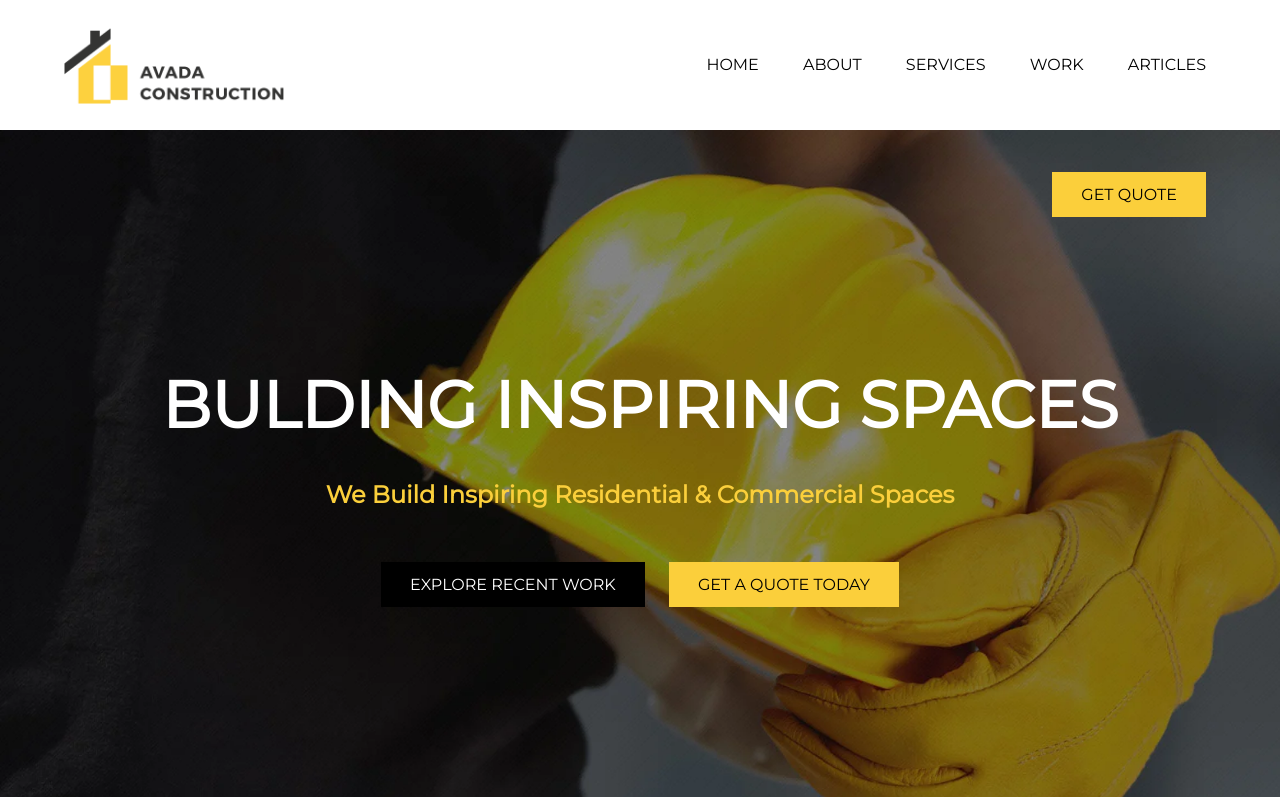
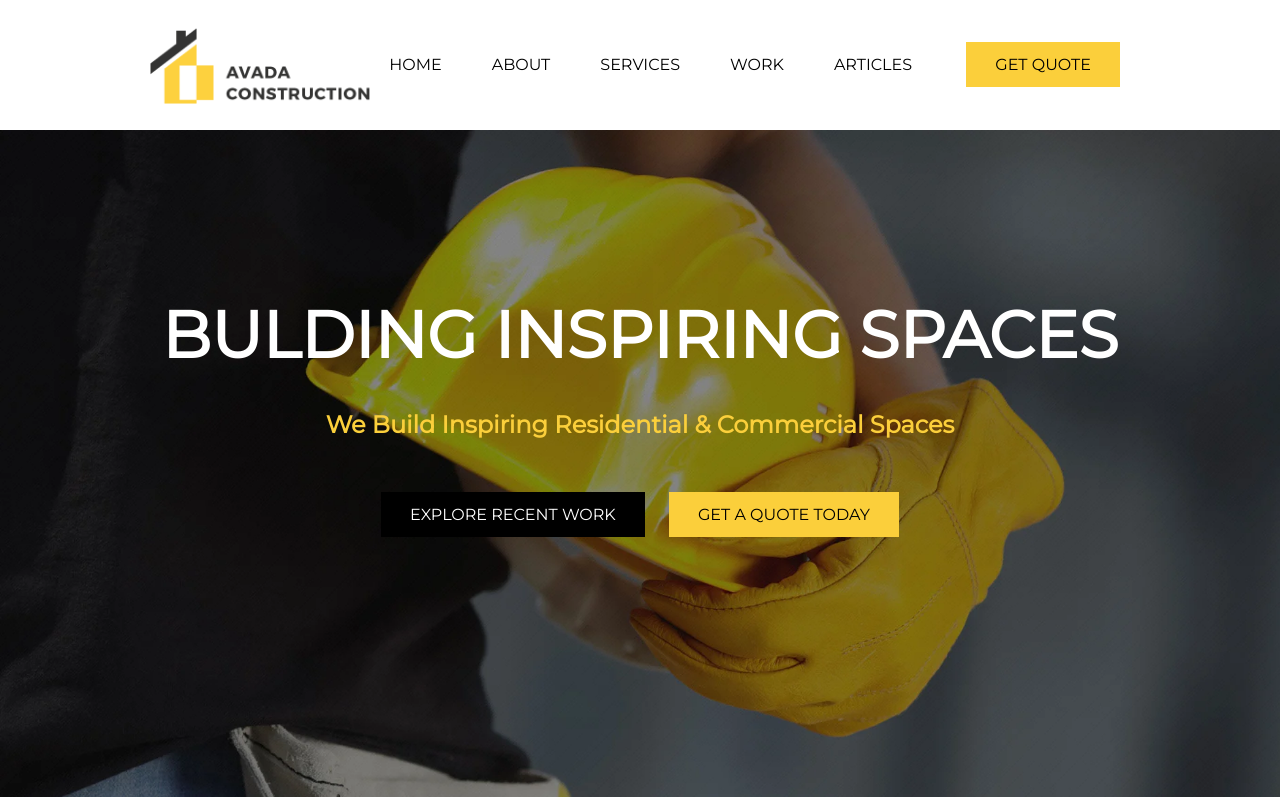
Before and after one commit to Basiglio/proj-html-vuejs, a website: page index.html in a window 1280 px wide. Shown: the top 797 px of the page. Drawn offline with nearby package versions, Linux system fonts and the light colour scheme.

Commit message:
collegato header ai data di vue/fixed

```diff
--- a/index.html
+++ b/index.html
@@ -28,11 +28,9 @@
             <!-- NAVBAR -->
             <div id="navbar">
               <ul>
-                <li><a :href="home">Home</a></li>
-                <li><a :href="about">About</a></li>
-                <li><a :href="services">Services</a></li>
-                <li><a :href="work">Work</a></li>
-                <li><a :href="articles">Articles</a></li>
+                <li v-for="element in navbarElements">
+                  <a :href="element.link">{{element.title}}</a>
+                </li>
                 <li><a :href="getQuoteButtons" class="btn yellow_btn getQuoteButtons">Get Quote</a></li>
               </ul>
             </div>
--- a/js/myscript.js
+++ b/js/myscript.js
@@ -3,17 +3,36 @@ var app = new Vue({
   data: {
 
     // WEB URL
-    // header navbar
-    home: "#",
-    about: "https://avada.theme-fusion.com/construction/about/",
-    services: "https://avada.theme-fusion.com/construction/services/",
-    work: "https://avada.theme-fusion.com/construction/work/",
-    articles: "https://avada.theme-fusion.com/construction/construction-articles/",
     // body
     getQuoteButtons: "https://avada.theme-fusion.com/construction/get-quote/",
     recentWorkButtons: "https://avada.theme-fusion.com/construction/work/",
     // footer
     learnMore: "https://avada.theme-fusion.com/construction/about/",
+
+    // header navbar array
+    navbarElements:
+    [
+      {
+        title: "home",
+        link: "#",
+      },
+      {
+        title: "about",
+        link: "https://avada.theme-fusion.com/construction/about/",
+      },
+      {
+        title: "services",
+        link: "https://avada.theme-fusion.com/construction/services/",
+      },
+      {
+        title: "work",
+        link: "https://avada.theme-fusion.com/construction/work/",
+      },
+      {
+        title: "articles",
+        link: "https://avada.theme-fusion.com/construction/construction-articles/",
+      },
+    ],
 
     // cards array section one
     cards: [
--- a/src/partials/_header.scss
+++ b/src/partials/_header.scss
@@ -7,8 +7,13 @@ header {
     line-height: 130px;
     display: flex;
     background-color: white;
+    position: fixed;
+    top: 0%;
+    left: 0%;
+    z-index: 1000;
+    padding: 0px 150px;
     .home_img {
-      width: 50%;
+      width: 20%;
       height: 100%;
       img {
         width: 220px;
@@ -19,7 +24,8 @@ header {
   // JUMBOTRON
   #jumbotron {
     width: 100%;
-    height: 810px;
+    height: calc(100vh - 130px);
+    margin-top: 130px;
     display: flex;
     justify-content: center;
     align-items: center;
--- a/src/partials/_navbar.scss
+++ b/src/partials/_navbar.scss
@@ -1,11 +1,11 @@
 #navbar {
-  width: 50%;
+  width: 80%;
   height: 100%;
   ul {
     text-align: right;
     li {
       @include listStyle;
-      padding-left: 30px;
+      padding-left: 40px;
       a {
         text-transform: uppercase;
         @include textDecorationNone;
```
Also changed, not shown: css/app.css.
